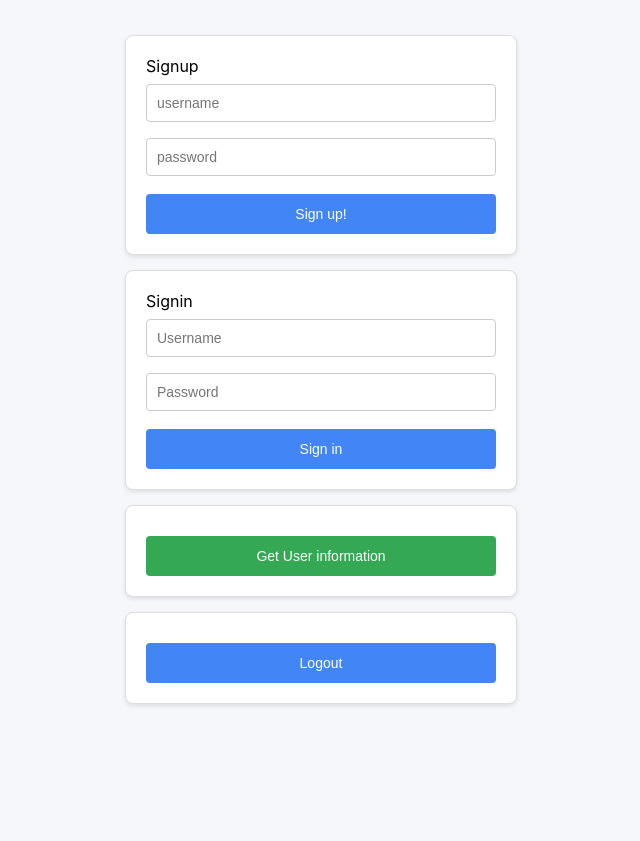
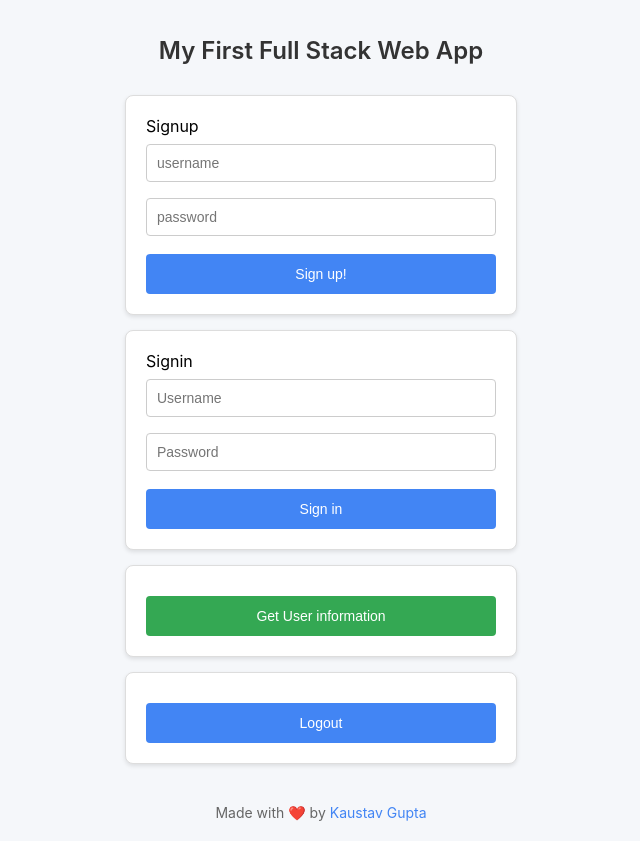
Before and after one commit to kaustavxg/first-full-stack-web-app, a plain HTML site: page frontend/index.html in a window 1280 px wide. Shown: the whole page, without its empty margins (319-959 px from the left). Before the commit the page ends 800 px from the top, so only its background shows below. Drawn offline with nearby package versions, Linux system fonts and the light colour scheme.

Commit message:
updated html and css + readme

```diff
--- a/frontend/index.html
+++ b/frontend/index.html
@@ -7,6 +7,8 @@
     <link rel="stylesheet" href="style.css">
 </head>
 <body>
+    <h1 class="header-title">My First Full Stack Web App</h1>
+
     <div> Signup
         <input id="signup-username" type="text" name="username" placeholder="username">
         <input id="signup-password" type="text" name="password" placeholder="password">
@@ -27,6 +29,10 @@
         <button onclick="logout()">Logout</button>
     </div>
 
+    <footer class="footer">
+        Made with ❤️ by <a href="https://github.com/kaustavxg" target="_blank" class="github-link">Kaustav Gupta</a>
+    </footer>
+
 </body>
 <script src="https://cdnjs.cloudflare.com/ajax/libs/axios/1.7.7/axios.min.js">
 </script>
--- a/frontend/style.css
+++ b/frontend/style.css
@@ -3,6 +3,14 @@ body {
     background: #f5f7fa;
     margin: 0;
     padding: 20px;
+}
+
+.header-title {
+    text-align: center;
+    color: #333;
+    font-size: 24px;
+    margin-bottom: 30px;
+    font-weight: 600;
 }
 
 div {
@@ -53,3 +61,21 @@ button:hover {
 #information:hover {
     background: #2d8f47;
 }
+
+.footer {
+    text-align: center;
+    margin-top: 40px;
+    color: #666;
+    font-size: 14px;
+}
+
+.github-link {
+    color: #4285f4;
+    text-decoration: none;
+    transition: color 0.2s;
+}
+
+.github-link:hover {
+    color: #3367d6;
+    text-decoration: underline;
+}
```
Also changed, not shown: README.md (added).
